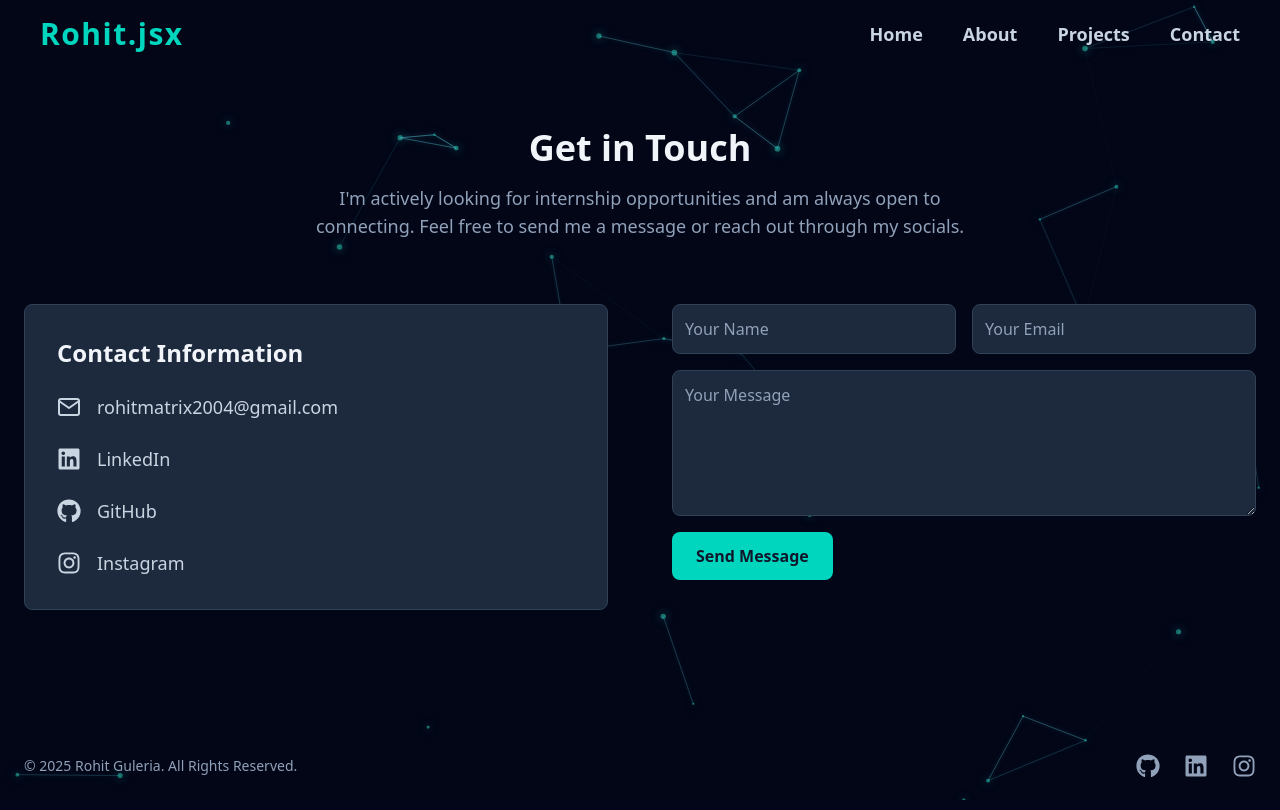
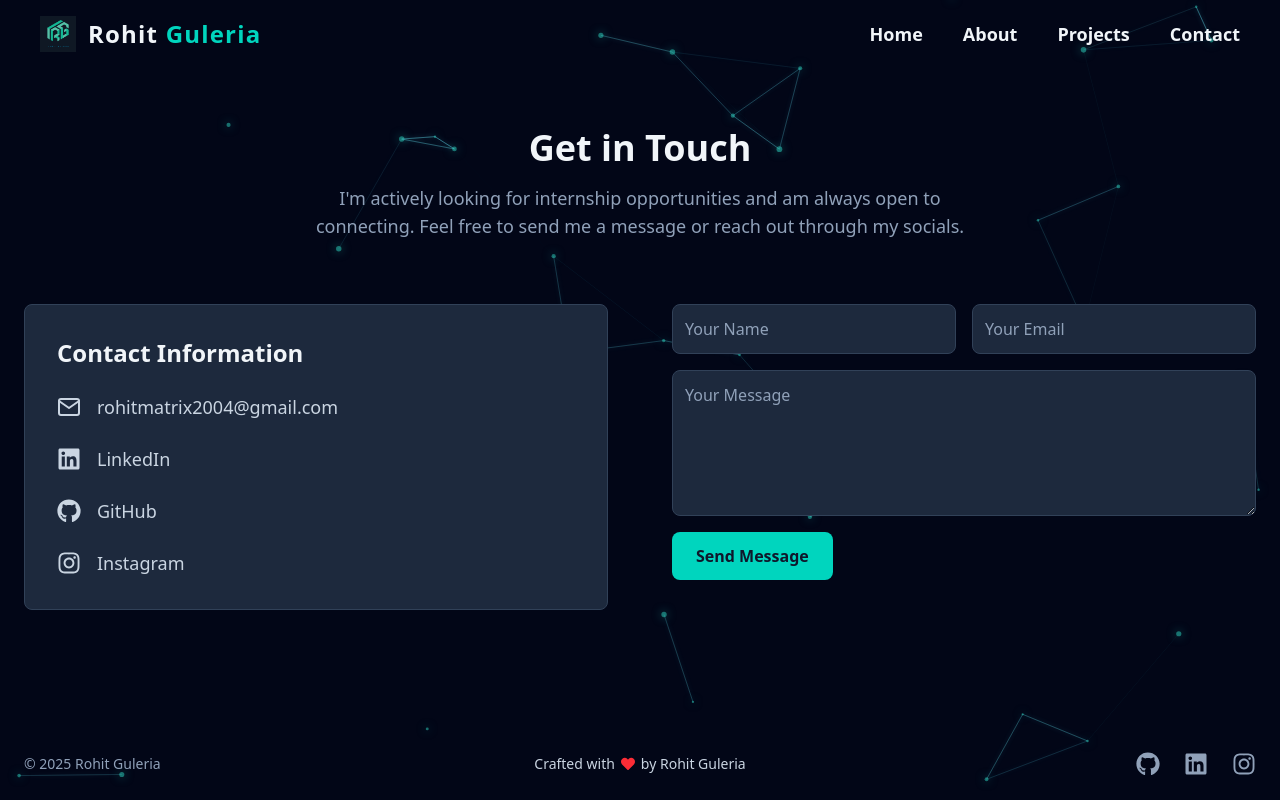
Before and after one commit to Void-Walker01/Voidwalker.jsx, a React (Vite) app: page /contact in a window 1280 px wide. Built offline with nearby package versions, Linux system fonts and the light colour scheme.

Commit message:
added document title and icon and improved header and footer

```diff
--- a/index.html
+++ b/index.html
@@ -3,7 +3,8 @@
   <head>
     <meta charset="UTF-8" />
     <meta name="viewport" content="width=device-width, initial-scale=1.0" />
-    <title>portfolio</title>
+    <link rel="icon" type="image/png" href="/logo.png"/>
+    <title>Rohit Guleria | Portfolio</title>
   </head>
   <body>
     <div id="root"></div>
--- a/src/components/Footer.jsx
+++ b/src/components/Footer.jsx
@@ -1,24 +1,38 @@
 import React from 'react';
-import { FaGithub, FaLinkedin, FaInstagram } from 'react-icons/fa';
+import { FaGithub, FaLinkedin, FaInstagram, FaHeart } from 'react-icons/fa';
 
 const Footer = () => {
   return (
-    <footer className="relative z-10 py-8">
-      <div className="container mx-auto px-6 flex flex-col sm:flex-row justify-between items-center">
-        <p className="text-slate-400 text-sm mb-4 sm:mb-0">
-          &copy; {new Date().getFullYear()} Rohit Guleria. All Rights Reserved.
-        </p>
+    <footer className="relative z-10 py-6">
+      <div className="container mx-auto px-6 flex flex-col md:flex-row items-center gap-4 text-sm text-slate-400">
+
+        {/* Left Column: Copyright */}
+        <div className="w-full md:w-1/3 text-center md:text-left">
+          <p>&copy; {new Date().getFullYear()} Rohit Guleria</p>
+        </div>
+
+        {/* Center Column: "Crafted with" message */}
+        <div className="w-full md:w-1/3 flex justify-center items-center gap-1.5 font-medium text-slate-300">
+          <span>Crafted with</span>
+          <FaHeart className="text-red-500" />
+          <span>by Rohit Guleria</span>
+        </div>
+
+        {/* Right Column: Social Links */}
+        <div className="w-full md:w-1/3 flex justify-center md:justify-end">
           <div className="flex items-center space-x-6">
-          <a href="https://github.com/Void-Walker01" target="_blank" rel="noopener noreferrer" aria-label="GitHub" className="text-slate-400 hover:text-cyan-400 transition-colors">
+            <a href="https://github.com/Void-Walker01" target="_blank" rel="noopener noreferrer" aria-label="GitHub" className="text-slate-400 hover:text-cyan-400 transition-all duration-300 transform hover:-translate-y-1">
               <FaGithub size={24} />
             </a>
-          <a href="https://www.linkedin.com/in/rohit--guleria/" target="_blank" rel="noopener noreferrer" aria-label="LinkedIn" className="text-slate-400 hover:text-cyan-400 transition-colors">
+            <a href="https://www.linkedin.com/in/rohit--guleria/" target="_blank" rel="noopener noreferrer" aria-label="LinkedIn" className="text-slate-400 hover:text-cyan-400 transition-all duration-300 transform hover:-translate-y-1">
               <FaLinkedin size={24} />
             </a>
-          <a href="https://www.instagram.com/ro_guleria" target="_blank" rel="noopener noreferrer" aria-label="Twitter" className="text-slate-400 hover:text-cyan-400 transition-colors">
+            <a href="https://www.instagram.com/ro_guleria" target="_blank" rel="noopener noreferrer" aria-label="Instagram" className="text-slate-400 hover:text-cyan-400 transition-all duration-300 transform hover:-translate-y-1">
               <FaInstagram size={24} />
             </a>
           </div>
+        </div>
+
       </div>
     </footer>
   );
--- a/src/components/Header.jsx
+++ b/src/components/Header.jsx
@@ -1,4 +1,4 @@
-import React,{useState,useEffect} from 'react';
+import React, { useState, useEffect } from 'react';
 import { NavLink } from 'react-router-dom';
 import { FiMenu, FiX } from 'react-icons/fi';
 
@@ -25,19 +25,23 @@ const Header = () => {
       }`}
     >
       <nav className="container mx-auto flex justify-between items-center">
-        <NavLink to="/" className="text-2xl md:text-3xl font-extrabold text-teal-400 tracking-wider hover:text-teal-300 transition-colors duration-300">
-          Rohit.jsx
+
+        <NavLink to="/" className="flex items-center gap-3">
+          <img src="/logo.png" alt="Rohit Guleria Logo" className="h-9 w-9" />
+          <span className="text-xl md:text-2xl font-extrabold text-slate-100 tracking-wider transition-colors duration-300">
+            Rohit <span className="text-teal-400">Guleria</span>
+          </span>
         </NavLink>
 
         {/* Desktop Menu - Hidden on mobile */}
         <div className="hidden md:flex items-center space-x-10">
-          <NavLink to="/" className="text-lg text-slate-300 hover:text-teal-400 transition-all duration-300 font-semibold hover:scale-105">Home</NavLink>
-          <NavLink to="/about" className="text-lg text-slate-300 hover:text-emerald-400 transition-all duration-300 font-semibold hover:scale-105">About</NavLink>
-          <NavLink to="/projects" className="text-lg text-slate-300 hover:text-cyan-400 transition-all duration-300 font-semibold hover:scale-105">Projects</NavLink>
-          <NavLink to="/contact" className="text-lg text-slate-300 hover:text-purple-400 transition-all duration-300 font-semibold hover:scale-105">Contact</NavLink>
+          <NavLink to="/" className="text-lg text-slate-100 hover:text-teal-400 transition-all duration-300 font-semibold hover:scale-105">Home</NavLink>
+          <NavLink to="/about" className="text-lg text-slate-100 hover:text-emerald-400 transition-all duration-300 font-semibold hover:scale-105">About</NavLink>
+          <NavLink to="/projects" className="text-lg text-slate-100 hover:text-cyan-400 transition-all duration-300 font-semibold hover:scale-105">Projects</NavLink>
+          <NavLink to="/contact" className="text-lg text-slate-100 hover:text-purple-400 transition-all duration-300 font-semibold hover:scale-105">Contact</NavLink>
         </div>
 
-        {/* 2. Hamburger Menu Button - Visible only on mobile */}
+        {/* Hamburger Menu Button */}
         <div className="md:hidden">
           <button onClick={() => setIsMenuOpen(!isMenuOpen)} className="text-slate-200 focus:outline-none">
             {isMenuOpen ? <FiX size={28} /> : <FiMenu size={28} />}
@@ -45,13 +49,13 @@ const Header = () => {
         </div>
       </nav>
 
-      {/* 3. Mobile Menu - Slides down from the top */}
+      {/* Mobile Menu */}
       <div className={`absolute top-full left-0 w-full bg-slate-900/90 backdrop-blur-md md:hidden transition-all duration-300 ease-in-out overflow-hidden ${isMenuOpen ? 'max-h-screen opacity-100' : 'max-h-0 opacity-0'}`}>
         <div className="flex flex-col items-center space-y-6 py-8">
-            <NavLink to="/" onClick={closeMobileMenu} className="text-xl text-slate-300 hover:text-teal-400">Home</NavLink>
-            <NavLink to="/about" onClick={closeMobileMenu} className="text-xl text-slate-300 hover:text-emerald-400">About</NavLink>
-            <NavLink to="/projects" onClick={closeMobileMenu} className="text-xl text-slate-300 hover:text-cyan-400">Projects</NavLink>
-            <NavLink to="/contact" onClick={closeMobileMenu} className="text-xl text-slate-300 hover:text-purple-400">Contact</NavLink>
+            <NavLink to="/" onClick={closeMobileMenu} className="text-xl text-slate-100 hover:text-teal-400">Home</NavLink>
+            <NavLink to="/about" onClick={closeMobileMenu} className="text-xl text-slate-100 hover:text-emerald-400">About</NavLink>
+            <NavLink to="/projects" onClick={closeMobileMenu} className="text-xl text-slate-100 hover:text-cyan-400">Projects</NavLink>
+            <NavLink to="/contact" onClick={closeMobileMenu} className="text-xl text-slate-100 hover:text-purple-400">Contact</NavLink>
         </div>
       </div>
     </header>
--- a/vite.config.js
+++ b/vite.config.js
@@ -4,7 +4,4 @@ import tailwindcss from '@tailwindcss/vite'
 
 export default defineConfig({
   plugins: [react(), tailwindcss()],
-  optimizeDeps: {
-    include: ['pdfjs-dist']
-  }
 })
```
Also changed, not shown: src/App.jsx (+25 -0 lines), public/logo.png (added). Lines whose indentation alone changed are shown as unchanged.
